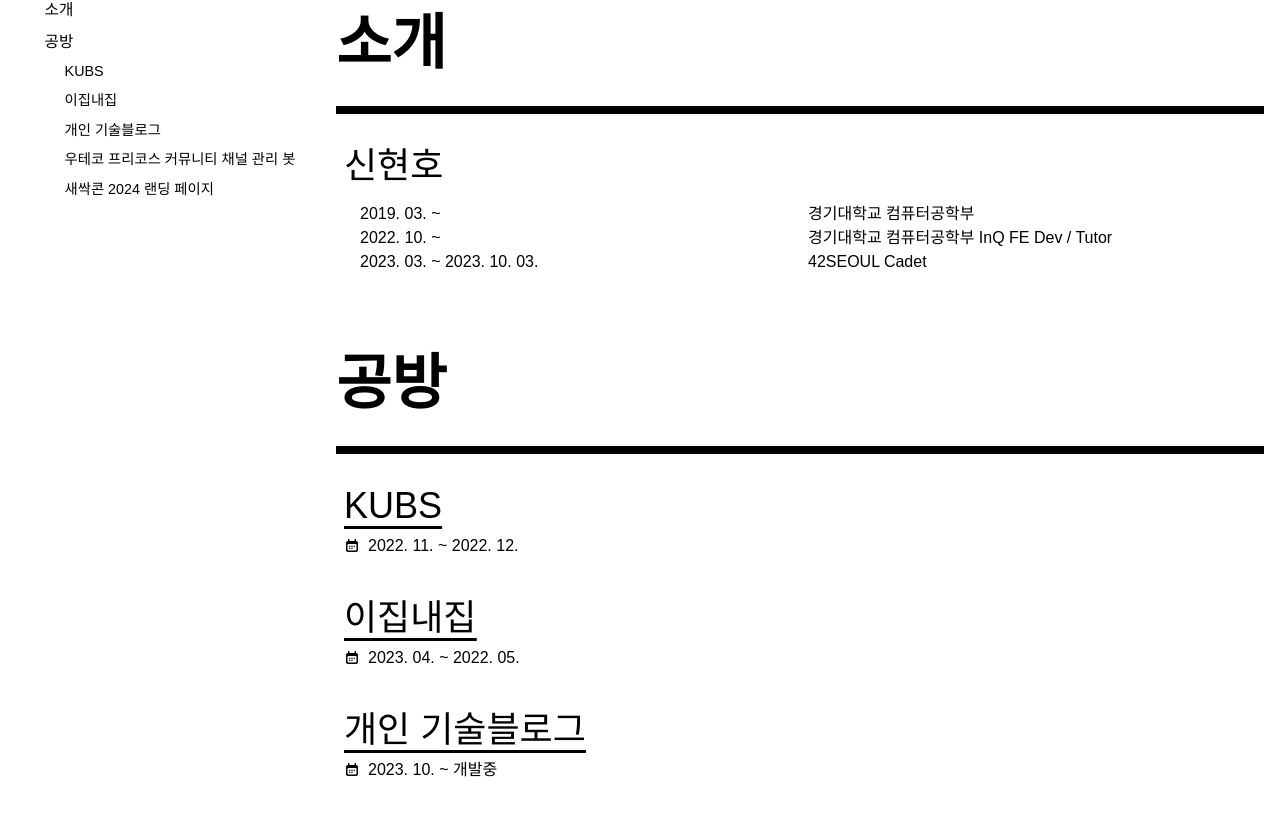
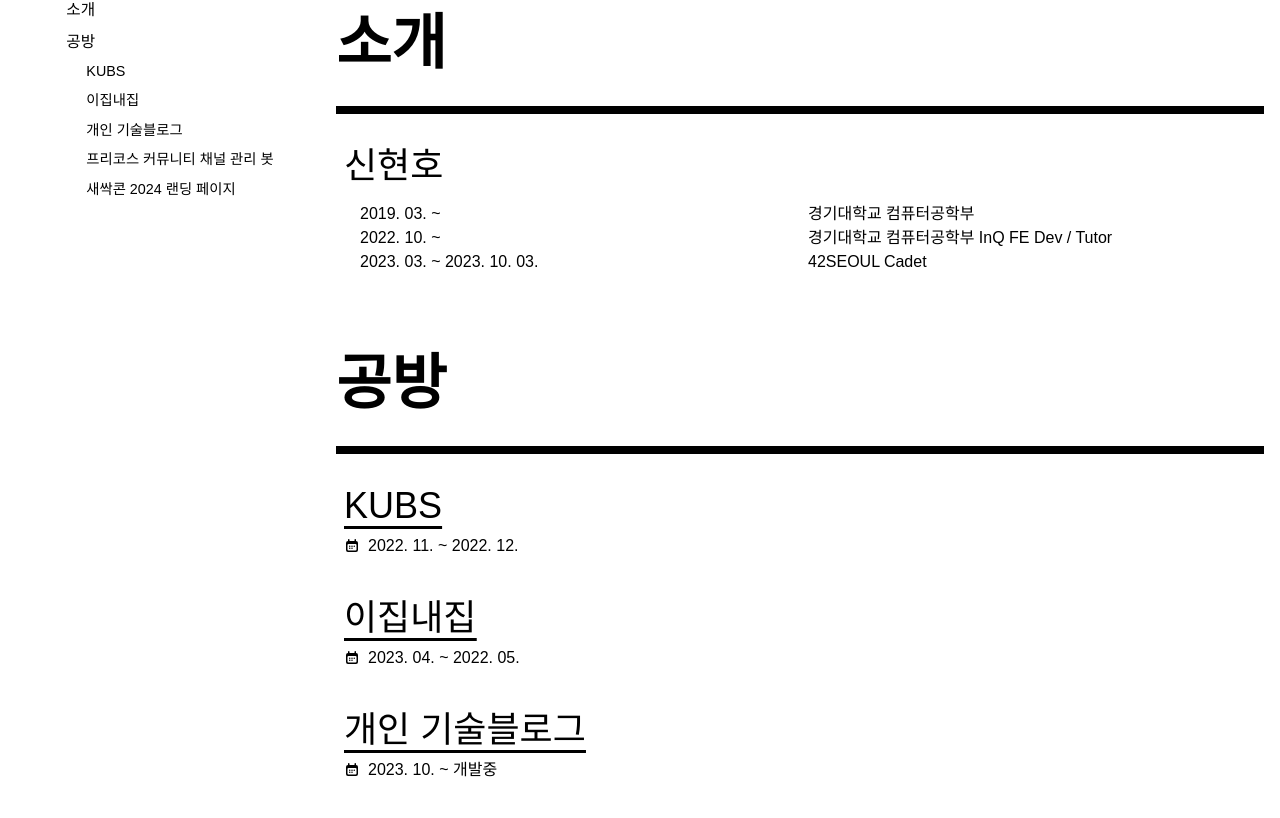
Before and after one commit to SWARVY/Caffhheiene_introduce, a Next.js app in the folder caffhheiene/: page / in a window 1280 px wide. Shown: the part 842-1660 px from the top of the page. Built offline with nearby package versions, Linux system fonts and the light colour scheme; a web font is replaced by a local one.

Commit message:
refactor : 상수 내용 수정

```diff
--- a/caffhheiene/constants/Projects.ts
+++ b/caffhheiene/constants/Projects.ts
@@ -33,7 +33,7 @@ export const PROJECT_LIST: ProjectInfo[] = [
     techStacks: ['nextjs', 'recoil', 'tailwindcss', 'typescript'],
   },
   {
-    name: '우테코 프리코스 커뮤니티 채널 관리 봇',
+    name: '프리코스 커뮤니티 채널 관리 봇',
     url: new URL('https://github.com/woowacourse-bot'),
     date: '2023. 11. ~ 2023. 12.',
     descriptions: [],
```
